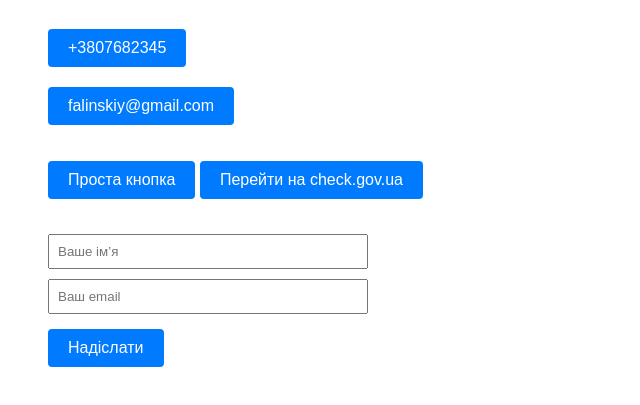
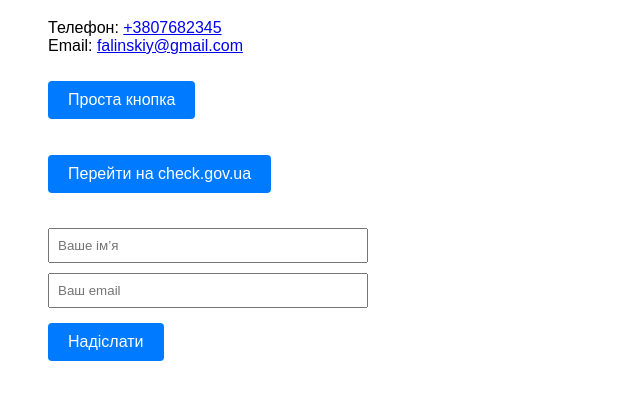
Before and after one commit to Sneg1ur/-, a plain HTML site: page index.html in a window 1280 px wide. Shown: the part 109-514 px from the top of the page, without its empty margins (0-640 px from the left). Drawn offline with Linux system fonts and the light colour scheme.

Commit message:
Update index.html

```diff
--- a/index.html
+++ b/index.html
@@ -4,21 +4,23 @@
   <meta charset="UTF-8" />
   <meta name="viewport" content="width=device-width, initial-scale=1.0" />
   <title>GTM Test Site</title>
+
   <!-- Google Tag Manager -->
-<script>(function(w,d,s,l,i){w[l]=w[l]||[];w[l].push({'gtm.start':
+  <script>
+    (function(w,d,s,l,i){w[l]=w[l]||[];w[l].push({'gtm.start':
     new Date().getTime(),event:'gtm.js'});var f=d.getElementsByTagName(s)[0],
     j=d.createElement(s),dl=l!='dataLayer'?'&l='+l:'';j.async=true;j.src=
     'https://www.googletagmanager.com/gtm.js?id='+i+dl;f.parentNode.insertBefore(j,f);
     })(window,document,'script','dataLayer','GTM-TFSFSKZ5');
   </script>
-  <!-- End GTM HEAD -->
+  <!-- End Google Tag Manager -->
 
   <style>
     body {
       font-family: sans-serif;
       padding: 40px;
     }
-    button, a, span.clickable {
+    button, a.button-style, span.clickable {
       padding: 10px 20px;
       font-size: 16px;
       margin: 10px 0;
@@ -30,7 +32,7 @@ j=d.createElement(s),dl=l!='dataLayer'?'&l='+l:'';j.async=true;j.src=
       border-radius: 4px;
       cursor: pointer;
     }
-    button:hover, a:hover, span.clickable:hover {
+    button:hover, a.button-style:hover, span.clickable:hover {
       background-color: #0056b3;
     }
     form {
@@ -46,20 +48,28 @@ j=d.createElement(s),dl=l!='dataLayer'?'&l='+l:'';j.async=true;j.src=
 <body>
 
   <!-- Google Tag Manager (noscript) -->
-<noscript><iframe src="https://www.googletagmanager.com/ns.html?id=GTM-TFSFSKZ5"
-height="0" width="0" style="display:none;visibility:hidden"></iframe></noscript>
+  <noscript>
+    <iframe src="https://www.googletagmanager.com/ns.html?id=GTM-TFSFSKZ5"
+    height="0" width="0" style="display:none;visibility:hidden"></iframe>
+  </noscript>
   <!-- End Google Tag Manager (noscript) -->
 
   <h1>Мій тестовий сайт для GTM</h1>
 
   <p>
-    <span id="phone-text" class="clickable">+3807682345</span><br />
-    <span id="email-text" class="clickable">falinskiy@gmail.com</span>
+    Телефон:
+    <a href="tel:+3807682345" id="phone-text">+3807682345</a><br />
+    Email:
+    <a href="mailto:falinskiy@gmail.com" id="email-text">falinskiy@gmail.com</a>
   </p>
 
   <button id="simple-button">Проста кнопка</button>
 
-  <a href="https://check.gov.ua" target="_blank" id="external-link">Перейти на check.gov.ua</a>
+  <p>
+    <a href="https://check.gov.ua" target="_blank" id="external-link" class="button-style">
+      Перейти на check.gov.ua
+    </a>
+  </p>
 
   <form id="contact-form">
     <input type="text" placeholder="Ваше ім’я" name="name" /><br />
```
Lines whose indentation alone changed are shown as unchanged.
